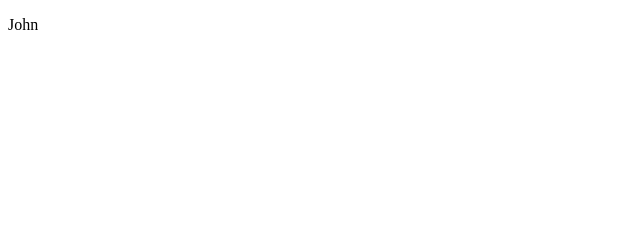
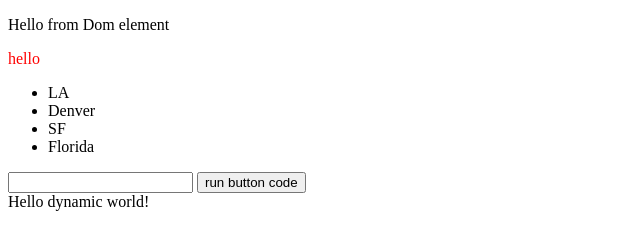
Before and after one commit to Israel2000/JavaScript-Course-for-beginners, a plain HTML site: page index.html in a window 1280 px wide. Shown: the whole page, without its empty margins (0-640 px from the left). Drawn offline with Linux system fonts and the light colour scheme.

Commit message:
dom file

```diff
--- /dev/null
+++ b/DOM.js
@@ -0,0 +1,41 @@
+// 1.index.html: inline js
+//2. try this js file
+alert('Welcome to my app');
+
+window.onload = () => {
+    const mainHeading = document.createElement("h1");
+    const headingText = document.createTextNode("Hello dynamic world!");
+    // appendChild()metho adds node to the end of the list of children of specified parent node.
+    mainHeading.appendChild(headingText);
+    document.body.appendChild(headingText);
+    console.log(mainHeading);
+    console.log(headingText);
+
+    // display html
+    document.getElementById("app").innerHTML = "Hello from Dom element";
+
+    // target HTML element
+    const helloElem = document.getElementById("hello"); //target by id
+    helloElem.style.color = 'red'; // access the element's css style through the style property
+    const campusesContainer = document.getElementById("Univerties") //get it by id
+    const americaUniverties = campusesContainer.getElementsByTagName("li");
+
+    // iterate theough the returned collection w/for loop
+    for (let i = 0; i < campusesContainer.clientHeight; i++) {
+        //s americaUniverties[i].style.backgroundColor = "red";
+    }
+
+    // form: common example is listening for button click
+    const button = document.getElementById('my-input-button');
+    button.onclick = (event) => {
+        event.preventDefault();
+        MyApp.sayHello("world");
+    };
+};
+
+
+const MyApp = {};
+
+MyApp.sayHello = (name) => {
+    console.log("Hello " + name);
+}
--- a/index.html
+++ b/index.html
@@ -6,11 +6,25 @@
     <meta name="viewport" content="width=device-width, initial-scale=1.0">
     <title>JavaScript - Course for beginners</title>
 </head>
+
+</body onload="window.alert('welcome to my app');">
 <p id="app"></p>
 
+<p id="hello">hello</p>
+<ul id="Univerties">
+    <li>LA</li>
+    <li>Denver</li>
+    <li>SF</li>
+    <li>Florida</li>
+</ul>
+
+<form>
+    <input id="my-input" />
+    <input id="my-input-button" type="submit" value="run button code" />
+</form>
 
 <!-- <script src="app.js"></script> -->
-<script src="json-example.js"></script>
-</body>
+<!-- <script src="json-example.js"></script> -->
+<script src="DOM.js"></script>
 
 </html>
```
